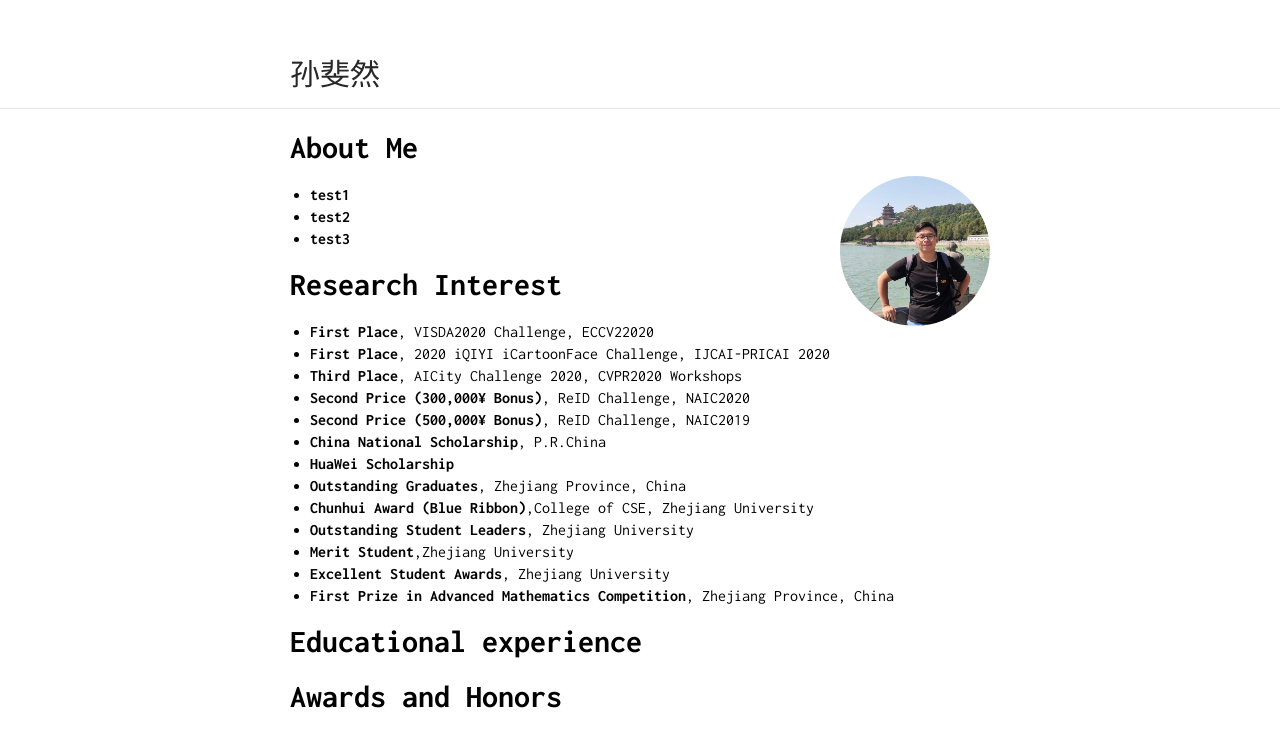
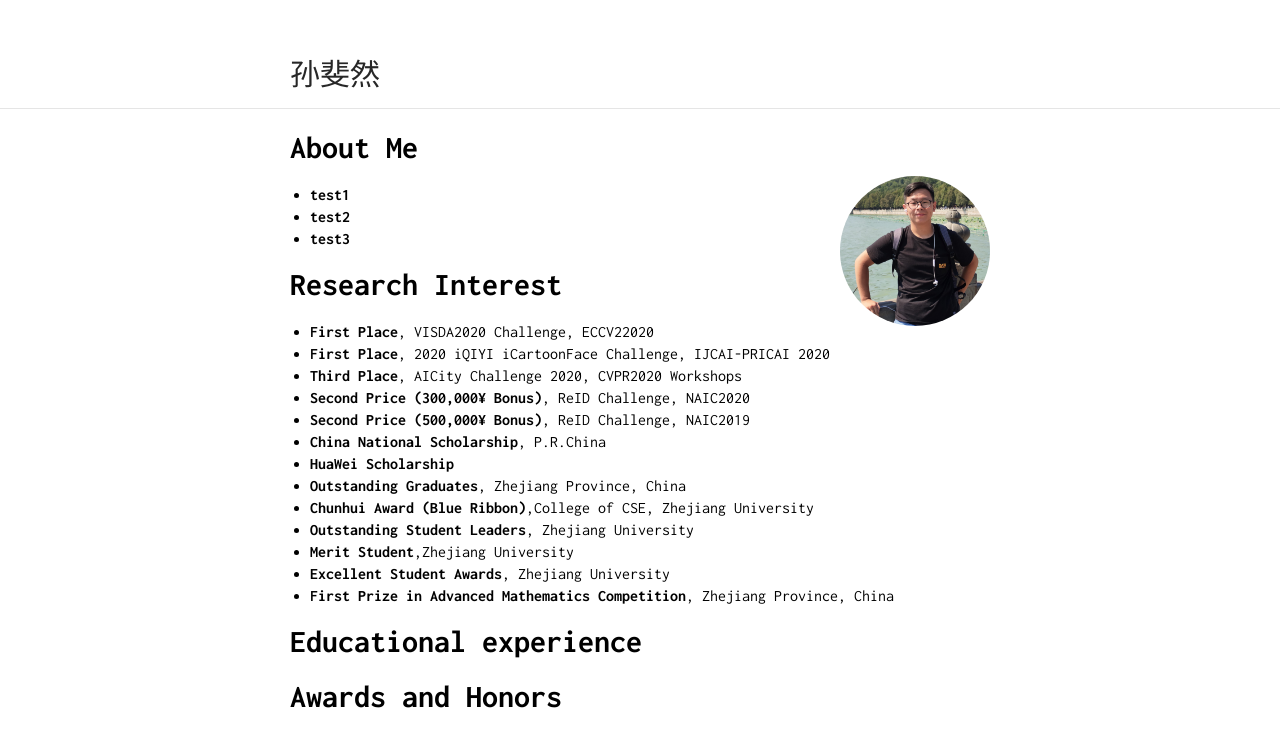
Before and after one commit to OrientTraveller/OrientTraveller.github.io, a Jekyll site: the page built from index.md, in a window 1280 px wide. Shown: the top 747 px of the page. Built offline with Jekyll 4.4.1, drawn with Linux system fonts in a browser that asks for light colours; our own code applies the rules of GitHub Pages for plain Markdown files.

Commit message:
Update index.md

```diff
--- a/index.md
+++ b/index.md
@@ -1,5 +1,5 @@
 # About Me
-<img class="profile-picture" src="https://orienttraveller.github.io/sfr.jpg">
+<img class="profile-picture" src="https://orienttraveller.github.io/sfr1.jpg">
 - **test1**
 - **test2**
 - **test3**
```
